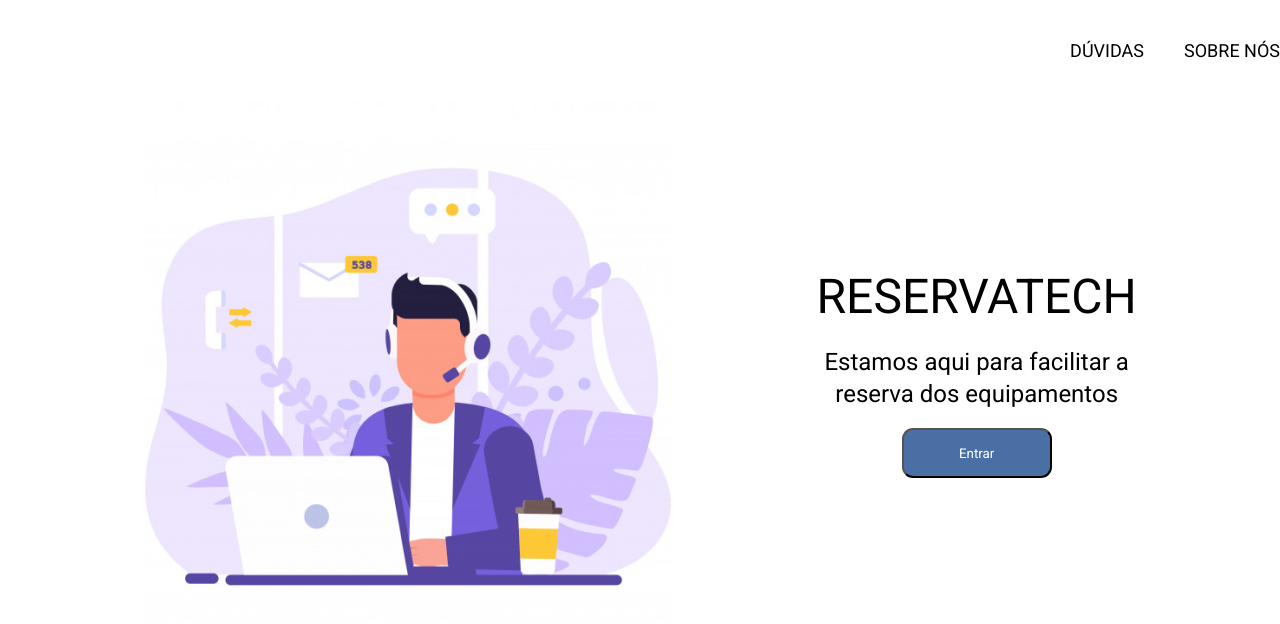
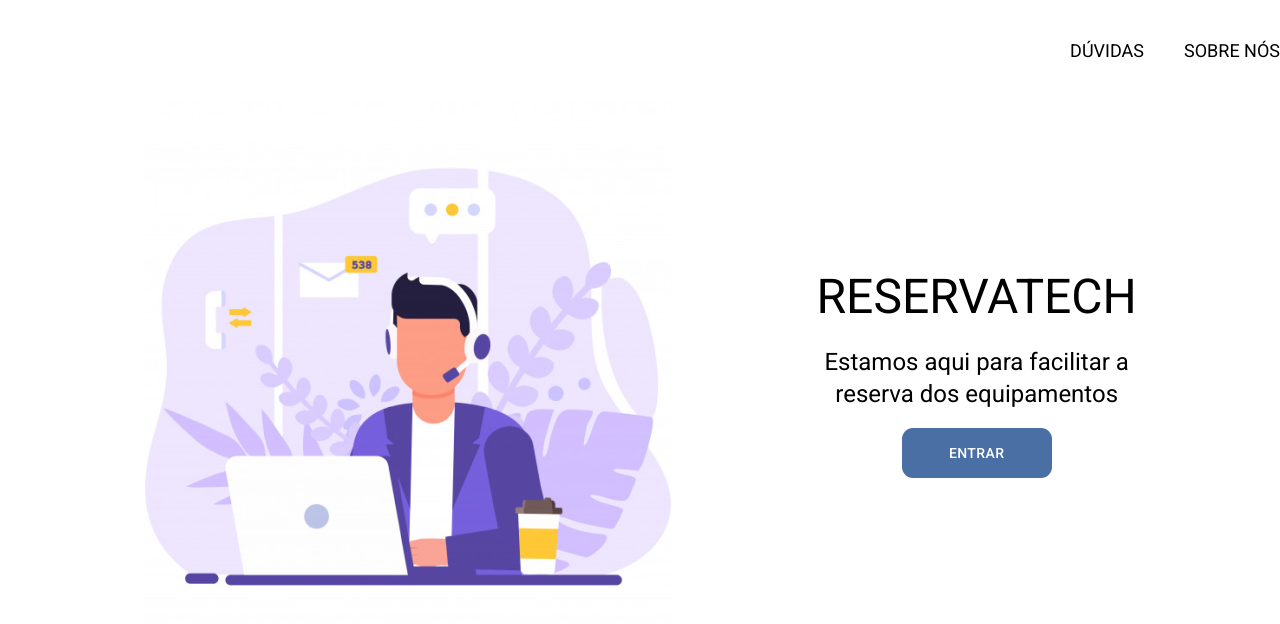
Before and after one commit to PedroGuarany/projetoLab, a React (Create React App) app in the folder web/: page / in a window 1280 px wide. Shown: the top 624 px of the page. Built offline with nearby package versions, Linux system fonts and the light colour scheme.

Commit message:
Adicionado o popup para digitar senha de acesso

```diff
--- a/web/package.json
+++ b/web/package.json
@@ -3,6 +3,7 @@
   "version": "0.1.0",
   "private": true,
   "dependencies": {
+    "@material-ui/core": "^4.11.2",
     "@testing-library/jest-dom": "^5.11.6",
     "@testing-library/react": "^11.2.2",
     "@testing-library/user-event": "^12.5.0",
--- /dev/null
+++ b/web/src/components/loginButton.tsx
@@ -0,0 +1,45 @@
+import React from 'react';
+import Button from '@material-ui/core/Button';
+import TextField from '@material-ui/core/TextField';
+import Dialog from '@material-ui/core/Dialog';
+import DialogActions from '@material-ui/core/DialogActions';
+import DialogContent from '@material-ui/core/DialogContent';
+import DialogContentText from '@material-ui/core/DialogContentText';
+import DialogTitle from '@material-ui/core/DialogTitle';
+
+function LoginDialog() {
+    const [open, setOpen] = React.useState(false);
+
+    const handleClickOpen = () => {
+        setOpen(true);
+    }
+
+    const handleClose = () => {
+        setOpen(false);
+    }
+
+    return (
+        <div>
+            <Button onClick={handleClickOpen}>
+                Entrar
+            </Button>
+            <Dialog open={open} onClose={handleClose} aria-labelledby="form-dialog-title">
+                <DialogTitle id="from-dialog-title"> Digite a senha de acesso</DialogTitle>
+                <DialogContent>
+                    <TextField
+                        autoFocus
+                        margin='dense'
+                        id='password'
+                        label='Senha'
+                        type='password'
+                    />
+                </DialogContent>
+                <DialogActions>
+                    <Button> Entrar</Button>
+                </DialogActions>
+            </Dialog>
+        </div>
+    )
+}
+
+export default LoginDialog
--- a/web/src/pages/Landing.tsx
+++ b/web/src/pages/Landing.tsx
@@ -1,5 +1,6 @@
 import React from 'react';
 
+import LoginDialog from '../components/loginButton';
 import loginImage from '../images/loginImage.png';
 import '../styles/partials/landing.css';
 
@@ -22,7 +23,7 @@
                 <div className="textWrapper">
                     <h2>RESERVATECH</h2>
                     <p>Estamos aqui para facilitar a reserva dos equipamentos</p>
-                    <button>Entrar</button>
+                    <LoginDialog/>
                 </div>
             </div>
 
--- a/web/src/styles/global.css
+++ b/web/src/styles/global.css
@@ -1,4 +1,4 @@
-@import url("https://fonts.googleapis.com/css2?family=Roboto:wght@400;700;900&display=swap");
+@import url("https://fonts.googleapis.com/css?family=Roboto:300,400,500,700&display=swap");
 
 * {
     margin: 0;
```
Also changed, not shown: 1 other file (tests, documents, lock files or other folders).
